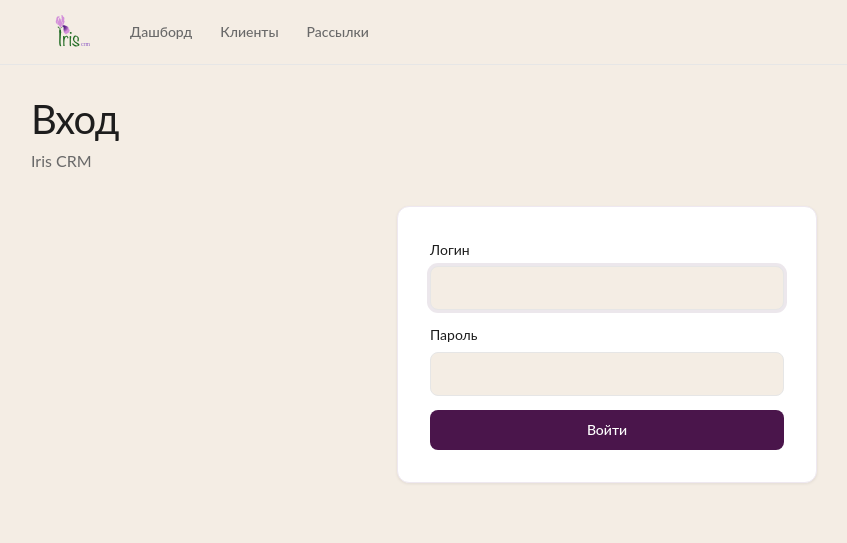
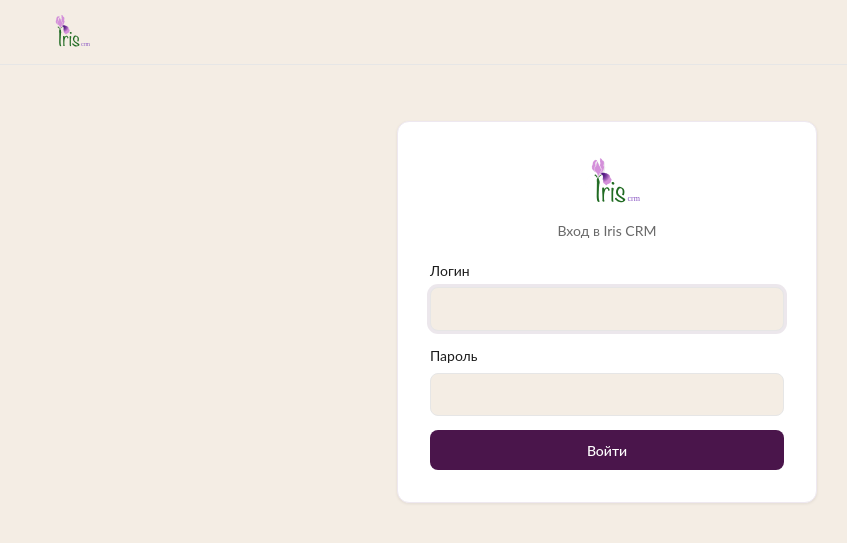
Before and after one commit to fuwiak/client_segmentation_deepseek, a FastAPI app: page /login in a window 1280 px wide. Shown: the top 543 px of the page, without its empty margins (33-880 px from the left). Run offline with FastAPI, Linux system fonts and the light colour scheme; data that the repository does not hold is empty; some libraries are stand-ins or nearby versions.

Commit message:
Показать логотип Iris на странице входа и убрать навигацию с login.
Co-authored-by: Cursor <cursoragent@cursor.com>

```diff
--- a/app/static/style.css
+++ b/app/static/style.css
@@ -1177,6 +1177,26 @@ td.ai-added { background: rgba(93, 184, 114, 0.06); }
 }
 .nav-logout:hover { color: var(--primary); }
 .login-card { max-width: 420px; margin: 24px auto; }
+.login-brand {
+  display: flex;
+  flex-direction: column;
+  align-items: center;
+  gap: 10px;
+  margin-bottom: 18px;
+  text-align: center;
+}
+.login-logo {
+  display: block;
+  height: 56px;
+  width: auto;
+  max-width: min(260px, 70vw);
+  object-fit: contain;
+}
+.login-tagline {
+  margin: 0;
+  color: var(--muted);
+  font-size: 14px;
+}
 .login-form {
   display: flex;
   flex-direction: column;
--- a/app/templates/base.html
+++ b/app/templates/base.html
@@ -26,21 +26,25 @@
         <span class="wordmark visually-hidden">Iris CRM</span>
       </a>
 
+      {% if active_page|default('') != 'login' %}
       <nav class="desktop-nav" aria-label="Основная навигация">
         {% include 'partials/nav_items.html' %}
       </nav>
 
       <button type="button" class="nav-toggle" onclick="toggleMobileNav()" aria-label="Меню" aria-expanded="false" id="nav-toggle-btn">☰</button>
+      {% endif %}
       {% if auth_enabled and current_user %}
       <a href="/logout" class="nav-logout" hx-boost="false">Выйти</a>
       {% endif %}
     </div>
 
+    {% if active_page|default('') != 'login' %}
     <div class="mobile-drawer" id="mobile-drawer" hidden>
       <nav class="mobile-drawer-nav" aria-label="Мобильное меню">
         {% include 'partials/nav_items.html' %}
       </nav>
     </div>
+    {% endif %}
   </header>
 
   <main id="page-content" class="main-content">
@@ -68,6 +72,7 @@
     </footer>
   </main>
 
+  {% if active_page|default('') != 'login' %}
   <nav class="bottom-nav" aria-label="Быстрая навигация">
     <a href="/clients" data-nav-path="/clients" preload="mouseover always" hx-sync="#page-content:replace" class="bottom-nav-item {% if active_page|default('') == 'clients' %}active{% endif %}">
       <span class="bottom-nav-icon">👥</span>
@@ -78,6 +83,7 @@
       <span>Дашборд</span>
     </a>
   </nav>
+  {% endif %}
 
   {% include 'partials/diag_panel.html' %}
 
--- a/app/templates/login.html
+++ b/app/templates/login.html
@@ -1,17 +1,14 @@
 {% extends layout_template|default("base.html") %}
 
-{% block page_header %}
-<header class="page-header">
-  <div>
-    <h1>Вход</h1>
-    <p class="subtitle">Iris CRM</p>
-  </div>
-</header>
-{% endblock %}
+{% block page_header %}{% endblock %}
 
 {% block content %}
 <section class="card login-card">
-  <form class="login-form" method="post" action="/login">
+  <div class="login-brand">
+    <img src="{{ static_asset('img/iris-logo.svg') }}" alt="Iris CRM" class="login-logo">
+    <p class="login-tagline">Вход в Iris CRM</p>
+  </div>
+  <form class="login-form" method="post" action="/login" hx-boost="false">
     <input type="hidden" name="next" value="{{ next_url|default('/clients') }}">
     {% if error %}
     <p class="hint warn-hint">{{ error }}</p>
```
Also changed, not shown: tests/test_auth_telegram_channel.py (+36 -1 lines).
